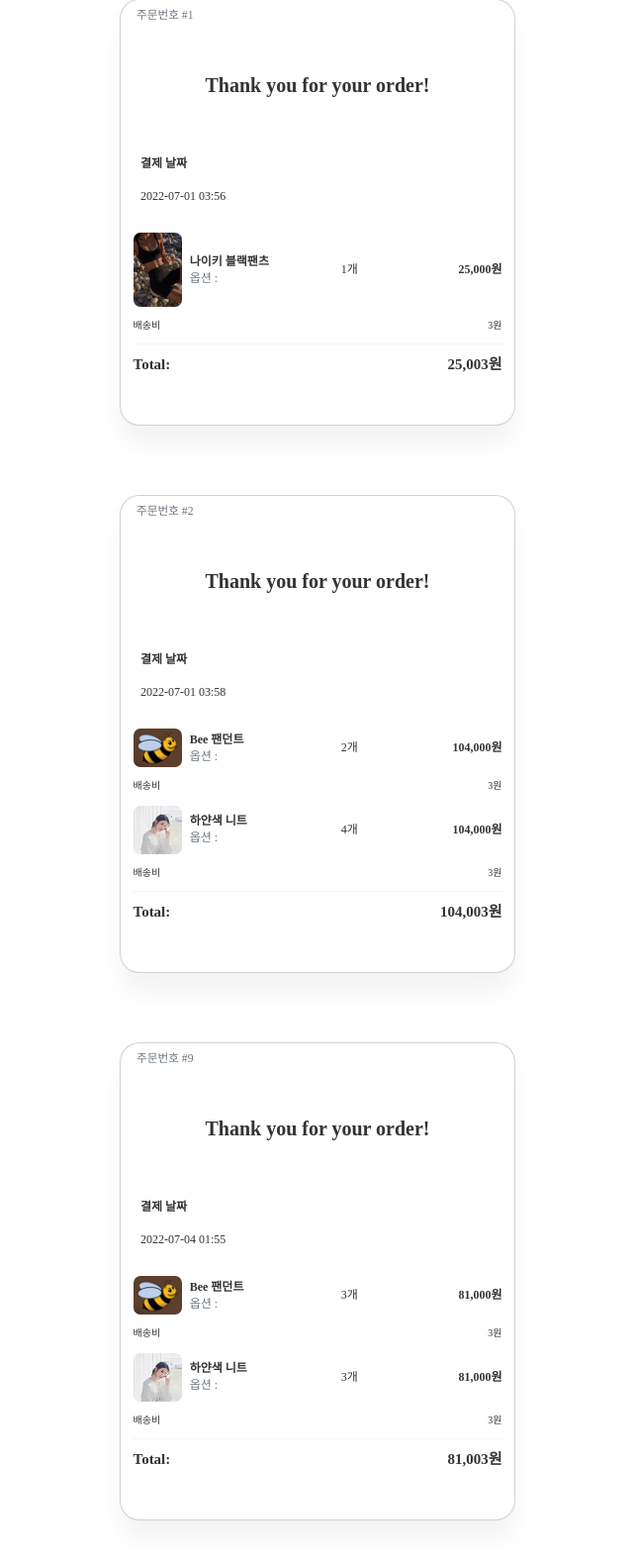
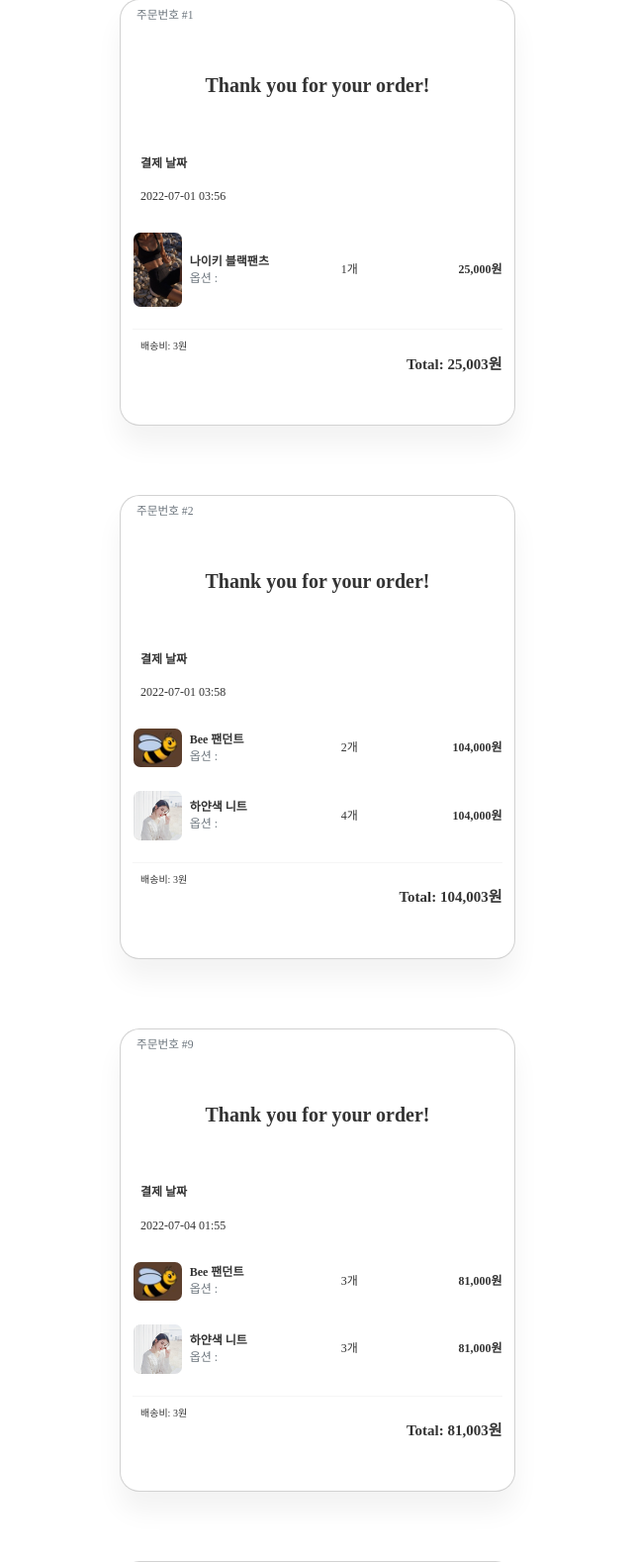
Before and after one commit to esther1282/onlineshop, a Django app: template order/templates/order/index.html in a window 1280 px wide. Shown: the part 195-1773 px from the top of the page at 99% size, without its empty margins (319-959 px from the left). Run offline with Django 3.2, Linux system fonts and the light colour scheme; the template is opened without the code that fills it: values that come from a table or form of the project are taken from there, others are empty; data comes from the database, SQL or seed files in the repository; some libraries are stand-ins or nearby versions.

Commit message:
order index

```diff
--- a/order/templates/order/index.html
+++ b/order/templates/order/index.html
@@ -36,16 +36,12 @@ Order
                             <p><b>{{ order.get_order_total|intcomma }}원</b></p>
                         </div>
             </div>
-            <div class="row">
-                <div class="col d-flex"><p>배송비</p></div>
-                <div class="col d-flex justify-content-end"><p>{{ order.shipping|intcomma }}원</p></div>
-            </div>
         {% endfor %}
         <hr>
         <div class="total">
+            <div class="col d-flex"><p>배송비: {{ order.shipping|intcomma }}원</p></div>
             <div class="row">
-                <div class="col"> <b> Total:</b> </div>
-                <div class="col d-flex justify-content-end"> <b>{{ order.get_order_total|add:order.shipping|intcomma }}원</b> </div>
+                <div class="col d-flex justify-content-end"> <b>Total: {{ order.get_order_total|add:order.shipping|intcomma }}원</b> </div>
             </div>
         </div>
     </div>
```
